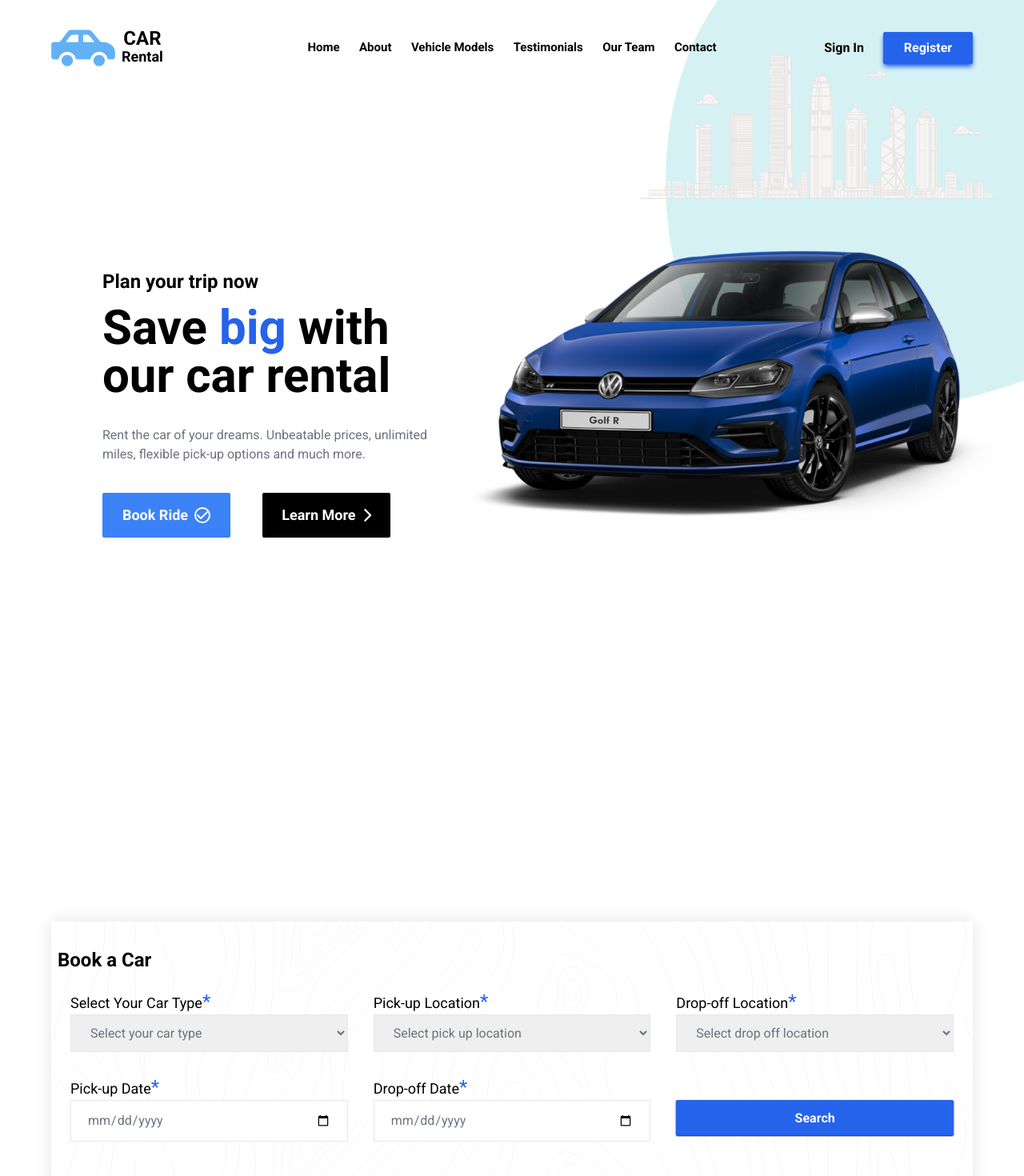
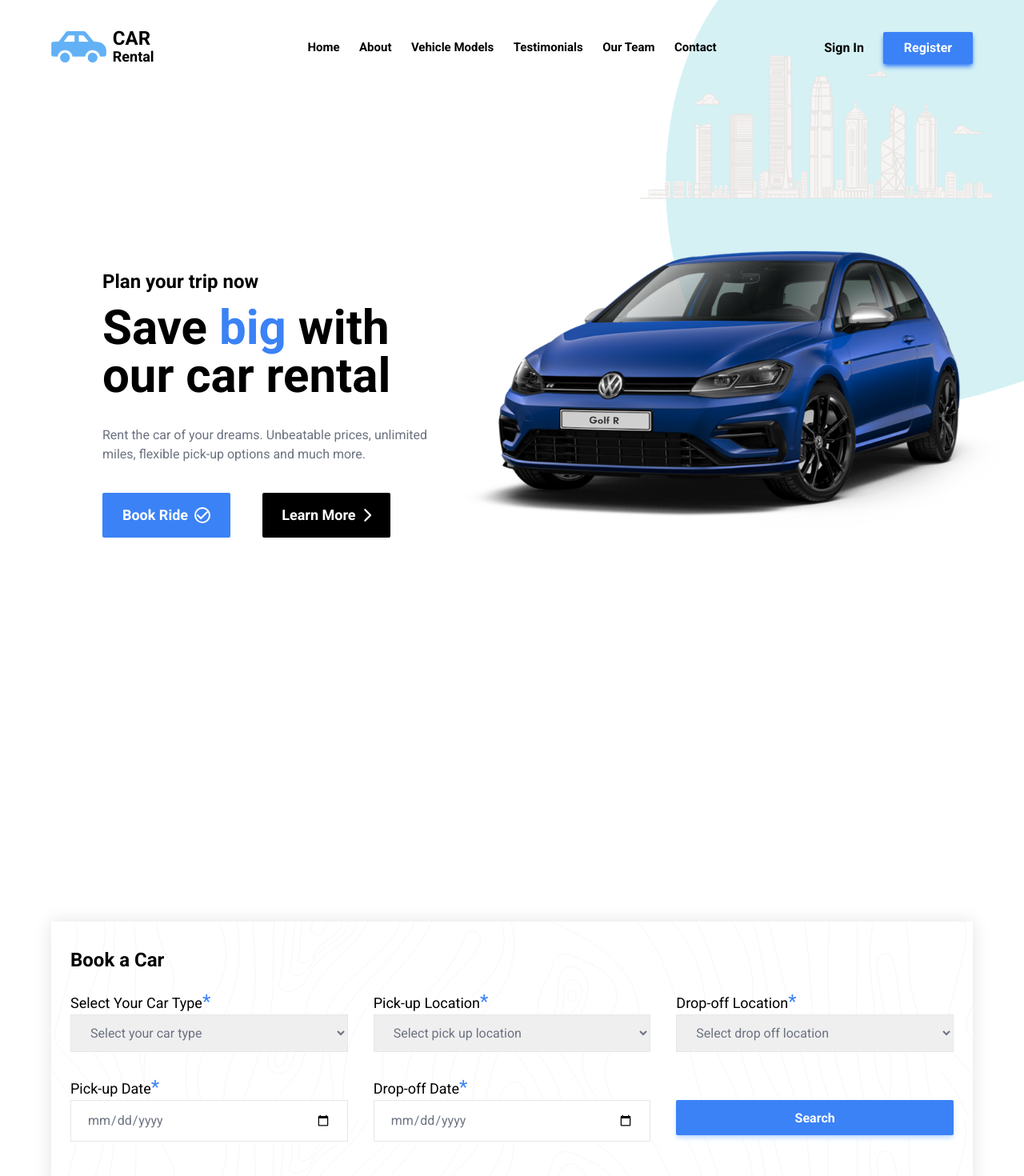
Before and after one commit to Drayved/Car-Rental-Site, a React (Vite) app: page / in a window 1280 px wide. Shown: the top 1470 px of the page at 80% size. Built offline with nearby package versions, Linux system fonts and the light colour scheme.

Commit message:
Fixed several design and spacing issues.

```diff
--- a/src/components/BookForm.tsx
+++ b/src/components/BookForm.tsx
@@ -5,7 +5,7 @@ const BookForm = () => {
     return (
       <>
         <div className=" bg-form  px-2 w-[90%] py-8 mx-auto">
-          <h1 className="text-2xl font-bold mb-5">Book a Car</h1>
+          <h1 className="text-2xl font-bold ml-4 mb-5">Book a Car</h1>
           <form className="flex flex-wrap text-gray-500" action="">
             <div className="select-container">
               <label className="book-dropdown-text" htmlFor="">
--- a/src/components/ChooseCar.tsx
+++ b/src/components/ChooseCar.tsx
@@ -114,7 +114,7 @@ const ChooseCar = () => {
                 </p>
             </div>
 
-            <div className="mt-20 flex justify-center xl:max-w-[120rem] mx-auto  flex-wrap">
+            <div className="mt-20 flex justify-center xl:max-w-[120rem] mx-auto flex-wrap">
               <div className="w-[90%] flex flex-col text-left xl:flex-row ">
                 <ul className="">
                   {vehicles.map((vehicle, index) => (
@@ -128,10 +128,10 @@ const ChooseCar = () => {
                 <div>
 
                 </div>
-                <div className="w-full flex flex-col md:flex-row ">
+                <div className="w-full flex flex-col md:flex-row">
 
-                <div className="w-full  h-full mb-6  flex md:items-start xl:mr:0 xl:mb-0">
-                  <img className="xl:flex car-imgs mx-auto my-auto  w-[100%] max-w-[40rem] " src={selectedVehicle.imageSrc} alt={selectedVehicle.name} />
+                <div className="w-full sm:mt-0 h-full mb-6  flex md:items-start xl:mr:0 xl:mb-0">
+                  <img className="xl:flex car-imgs mx-auto my-auto mt-12 md:mt-32 w-[100%] max-w-[40rem] " src={selectedVehicle.imageSrc} alt={selectedVehicle.name} />
                 </div>
 
 
@@ -140,13 +140,13 @@ const ChooseCar = () => {
 
                       <div className=" xl:relative w-full xl:right-36 mt-1">
 
-                        <table className="relative xl:ml-[65%] w-full mt-5 xl:mt-[-4px]">
+                        <table className="relative xl:ml-[65%] w-full mt-16 xl:mt-[-4px]">
                           <div className="text-left w-full">
                             <div className="flex w-[100%]  ">
-                              <p className="bg-blue-600 pl-10 text-white py-2  pr-2 text-3xl font-bold ">
+                              <p className="bg-blue-500 pl-10 text-white py-2  pr-2 text-3xl font-bold ">
                                 {selectedVehicle.details.Cost}
                               </p>
-                              <p className="bg-blue-600 text-white pt-1.5   w-full text-2xl  font-normal"><span className="text-3xl font-light relative top-0.5">/ </span>rent per day</p>
+                              <p className="bg-blue-500 text-white pt-1.5   w-full text-2xl  font-normal"><span className="text-3xl font-light relative top-0.5">/ </span>rent per day</p>
                             </div>
 
                             <tbody className="">
@@ -160,7 +160,7 @@ const ChooseCar = () => {
                               ))}
                             </tbody>
 
-                            <button className="bg-blue-600 mt-3 w-full text-white h-12 text-2xl shadow-md shadow-black font-bold rounded-sm ">
+                            <button className="bg-blue-500 mt-3 w-full text-white h-12 text-2xl shadow-md shadow-black font-bold rounded-sm ">
                                 Reserve Now
                             </button>
                           </div>
--- a/src/components/ChooseUs.tsx
+++ b/src/components/ChooseUs.tsx
@@ -18,7 +18,7 @@ const ChooseUs = () => {
                         the bank. Our deals are designed to give you the ultimate renting
                         experience, so don't miss out on your chance to save big.
                     </p>
-                    <button className="py-4 mx-auto lg:mx-0 mb-16 shadow-xl shadow-blue-300 bg-blue-600 text-white text-center w-40 mt-8">Find details</button>
+                    <button className="py-4 mx-auto lg:mx-0 mb-16 shadow-md shadow-blue-200 bg-blue-500 text-white text-center w-40 mt-8">Find details</button>
                 </div>
 
                 <div className="w-[85%] mx-auto lg:mr-5">
--- a/src/components/Footer.tsx
+++ b/src/components/Footer.tsx
@@ -26,7 +26,7 @@ const Footer = () => {
                 <p className="mb-2">Subscribe to keep up to date with special offerings</p>
                 <form className="flex flex-col items-center" action="">
                     <input placeholder="Enter Email Address" className="mt-3 py-3 px-5 md:w-[15rem] lg:w-[18rem] w-[90%] bg-gray-200" type="text" />
-                    <button className="md:w-[15rem] lg:w-[18rem] w-[90%] bg-blue-600 text-white text-lg py-2 mt-2" type="submit">Submit</button>
+                    <button className="md:w-[15rem] lg:w-[18rem] w-[90%] bg-blue-500 text-white text-lg py-2 mt-2" type="submit">Submit</button>
                 </form>
 
             </div>
--- a/src/components/Landing.tsx
+++ b/src/components/Landing.tsx
@@ -16,7 +16,7 @@ const Landing = () => {
                 <div className="flex just">
                     <div className="flex flex-col md:min-w-[25rem] relative z-10  md:mt-28">
                         <h3 className="text-2xl font-bold mb-3 z-20 relative">Plan your trip now</h3>
-                        <h1 className="text-6xl font-bold z-20 relative w-[95%] mx-auto md:mx-0">Save <span className="text-blue-600">big</span> with our car rental</h1>
+                        <h1 className="text-6xl font-bold z-20 relative w-[95%] mx-auto md:mx-0">Save <span className="text-blue-500">big</span> with our car rental</h1>
                         <div className="mt-8 text-gray-500 px-10 md:px-0 z-10 relative">
                             <p className=" text-gray-500 leading-6 mb-4">
                                 Rent the car of your dreams. Unbeatable prices, unlimited miles, flexible pick-up options and much more.
@@ -111,13 +111,13 @@ const Landing = () => {
             <div className="mt-36 bg-[#2d2d2d] text-white w-screen h-80 lg:h-52 text-center flex flex-col justify-center">
                 <h1 className="md:text-5xl text-4xl w-[95%]">Save Big With Our Cheap Car Rental!</h1>
                 <p className="md:text-2xl text-xl mt-5 w-[95%]">Top Airports. Local Supplies.
-                    <span className="text-blue-600"> 24/7</span> Support
+                    <span className="text-blue-500"> 24/7</span> Support
                 </p>
             </div>
 
             {/* Choose us section */}
 
-            <div className="mt-32">
+            <div className="mt-24">
                 <ChooseUs />
             </div>
 
--- a/src/components/Navbar.tsx
+++ b/src/components/Navbar.tsx
@@ -41,9 +41,9 @@ const Navbar = () => {
     }
 
   return (
-    <div className="z-20 absolute right-0 left-0 mx-auto text-center top-0 flex ">
+    <div className="z-20 absolute right-0 left-0 mx-auto  top-0 flex ">
       <div className="absolute mt-5 ml-5 2xl:ml-[20%] md:ml-[5%] flex">
-        <img className="w-20 mr-2 " src="/images/blue-car.png" alt="" />
+        <img className="w-[4.3rem] mt-1 mr-2 " src="/images/blue-car.png" alt="" />
         <div>
           <h1 className="text-2xl font-bold mt-3">CAR</h1>
           <h2 className="font-semibold text-lg mt-[-7px]">Rental</h2>
@@ -101,7 +101,7 @@ const Navbar = () => {
                 </div>
 
                 <button className="mr-10 font-bold">Sign In</button>
-                <button className="bg-blue-600 text-white h-10 w-28 font-bold rounded-sm shadow-blue-600 shadow-md">Register</button>
+                <button className="bg-blue-500 text-white h-10 w-28 font-bold rounded-sm shadow-blue-500 shadow-md">Register</button>
               </div>
             </div>
 
@@ -110,7 +110,7 @@ const Navbar = () => {
       ) : (
         <div className="absolute right-10 top-10 md:right-[5%] lg:right-[5%] 2xl:right-[20%]">
           <button onClick={toggleSignIn} className="mr-6 font-bold">Sign In</button>
-          <button onClick={toggleRegister} className="bg-blue-600 text-white h-10 w-28 font-bold rounded-sm shadow-blue-600 shadow-md">Register</button>
+          <button onClick={toggleRegister} className="bg-blue-500 text-white h-10 w-28 font-bold rounded-sm shadow-blue-500 shadow-md">Register</button>
           {showSignIn && (
             <div className="absolute right-0 md:right-24 top-24 shadow-md bg-white rounded-sm p-5 h-80 w-[100%] md:w-96">
               <div className="border py-5 px-10 md:py-10 mx-auto w-[90%] ">
@@ -122,7 +122,7 @@ const Navbar = () => {
                   <label htmlFor="" className="text-left mb-[-10px]">Password:</label>
                   <input className="p-2 shadow-sm shadow-black" type="password" placeholder="Password" />
                 </div>
-                <button className="bg-blue-600 text-white h-10 w-28 font-bold rounded-sm shadow-blue-600 shadow-md">{registerClicked ? "Sign Up" : "Sign In"}</button>
+                <button className="bg-blue-500 text-white h-10 w-28 font-bold rounded-sm shadow-blue-500 shadow-md">{registerClicked ? "Sign Up" : "Sign In"}</button>
               </div>
             </div>
 
--- a/styles/Landing.css
+++ b/styles/Landing.css
@@ -18,11 +18,11 @@
 }
 
 .book-ride-btn:hover{
-    @apply bg-white text-blue-600 border-2 border-blue-600  transition-colors duration-300
+    @apply bg-white text-blue-500 border-2 border-blue-500  transition-colors duration-300
 }
 
 .book-ride-btn:hover .checkmark{
-    @apply fill-blue-600 border-blue-600
+    @apply fill-blue-500 border-blue-500
 }
 
 .checkmark{
@@ -67,11 +67,11 @@
 
 .form-btn{
     @apply mt-8 h-11 text-center py-[0.7rem] text-white font-bold w-[100%]
-    rounded-sm shadow-sm shadow-black bg-blue-600;
+    rounded-sm shadow-md shadow-blue-200  bg-blue-500;
 }
 
 .asterisk{
-    @apply text-blue-600 text-2xl p-0 h-0 m-0
+    @apply text-blue-500 text-2xl p-0 h-0 m-0
 
 }
 
@@ -95,7 +95,7 @@
 
   .vehicle-btns:hover,
   .vehicle-btns:focus{
-    @apply bg-blue-600 text-white transition-colors duration-500
+    @apply bg-blue-500 text-white transition-colors duration-500
   }
 
   /* Testimonials */
```
Lines whose indentation alone changed are shown as unchanged.
